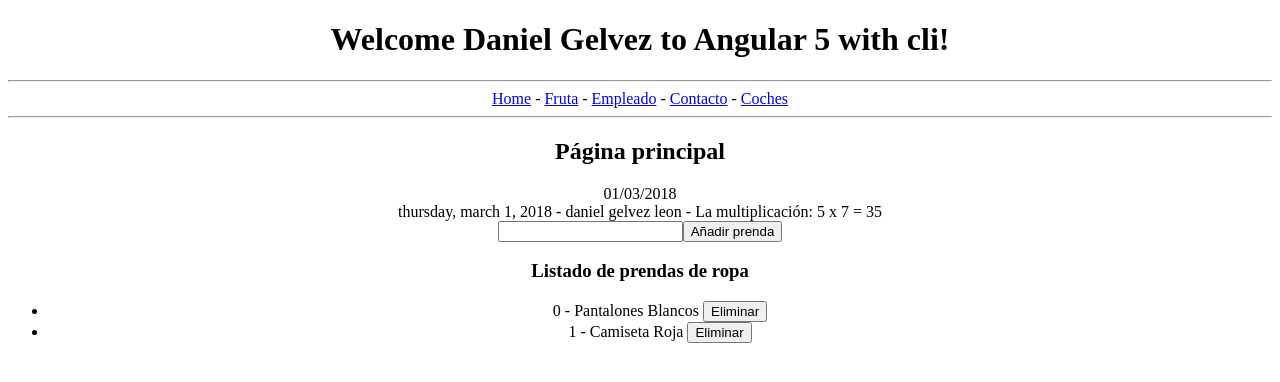
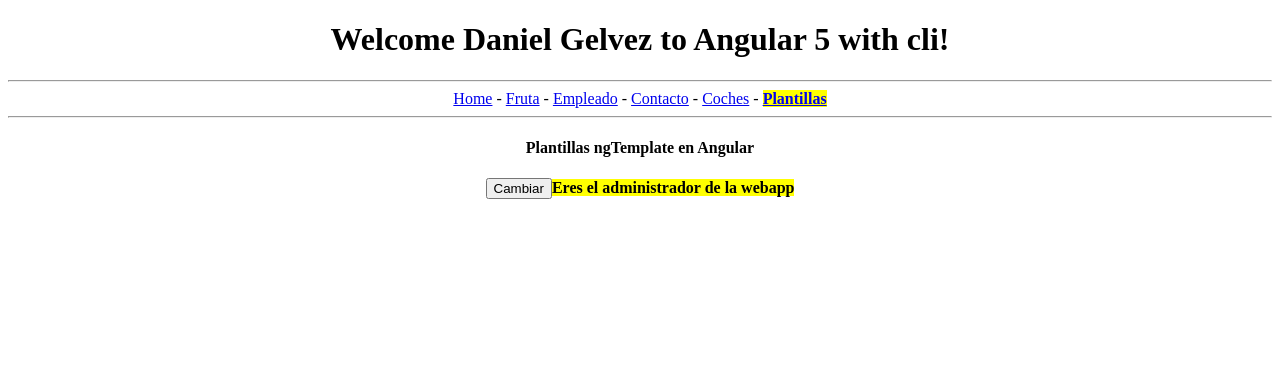
Before and after one commit to DIGelvezL/Angular-5, an Angular app: page /plantillas in a window 1280 px wide. Shown: the top 382 px of the page. Built offline with nearby package versions, Linux system fonts and the light colour scheme.

Commit message:
no message

```diff
--- a/src/app/app.component.html
+++ b/src/app/app.component.html
@@ -9,7 +9,8 @@
         <a [routerLink]="['/fruta']" [routerLinkActive]="['activado']"> Fruta</a> -
         <a [routerLink]="['/empleado']" [routerLinkActive]="['activado']"> Empleado</a> -
         <a [routerLink]="['/contacto']" [routerLinkActive]="['activado']"> Contacto</a> -
-        <a [routerLink]="['/coches']" [routerLinkActive]="['activado']"> Coches</a>
+        <a [routerLink]="['/coches']" [routerLinkActive]="['activado']"> Coches</a> -
+        <a [routerLink]="['/plantillas']" [routerLinkActive]="['activado']"> Plantillas</a>
     </nav>
   <hr>
   <!-- <fruta></fruta> -->
--- a/src/app/app.module.ts
+++ b/src/app/app.module.ts
@@ -9,6 +9,7 @@
 import { HomeComponent } from './home/home.component';
 import { ContactoComponent } from './contacto/contacto.component';
 import { CochesComponent } from './coches/coches.component';
+import { PlantillasComponent } from './plantillas/plantillas.component';
 
 import { ConversorPipe } from './pipes/conversor.pipe';
 
@@ -23,7 +24,8 @@
     HomeComponent,
     ContactoComponent,
     ConversorPipe,
-    CochesComponent
+    CochesComponent,
+    PlantillasComponent
   ],
   imports: [
     BrowserModule,
--- a/src/app/app.routing.ts
+++ b/src/app/app.routing.ts
@@ -7,6 +7,7 @@
 import { HomeComponent } from './home/home.component';
 import { ContactoComponent } from './contacto/contacto.component';
 import { CochesComponent } from './coches/coches.component';
+import { PlantillasComponent } from './plantillas/plantillas.component';
 
 const appRoutes: Routes = [
 	{path: '', component: HomeComponent},
@@ -16,6 +17,7 @@
 	{path: 'contacto', component: ContactoComponent},
 	{path: 'contacto/:page', component: ContactoComponent},
 	{path: 'coches', component: CochesComponent},
+	{path: 'plantillas', component: PlantillasComponent},
 	{path: '**', component: HomeComponent}
 ];
 
--- /dev/null
+++ b/src/app/plantillas/plantillas.component.html
@@ -0,0 +1,13 @@
+<h4>{{titulo}}</h4>
+
+<div *ngIf="administrador; then admin else noAdmin"></div>
+
+<ng-template #admin>
+	<button (click)="cambiar(false)"> Cambiar</button>
+	<strong style="background: yellow;">Eres el administrador de la webapp</strong>
+</ng-template>
+
+<ng-template #noAdmin>
+	<button (click)="cambiar(true)"> Cambiar</button>
+	<strong style="background: red; color: white">No eres el administrador de la webapp</strong>
+</ng-template>
--- /dev/null
+++ b/src/app/plantillas/plantillas.component.ts
@@ -0,0 +1,19 @@
+import { Component } from '@angular/core';
+
+@Component({
+	selector: 'plantillas',
+	templateUrl: './plantillas.component.html'
+})
+export class PlantillasComponent{
+	public titulo;
+	public administrador;
+
+	constructor(){
+		this.titulo = "Plantillas ngTemplate en Angular";
+		this.administrador = true;
+	}
+
+	cambiar(value){
+		this.administrador = value;
+	}
+}
```
